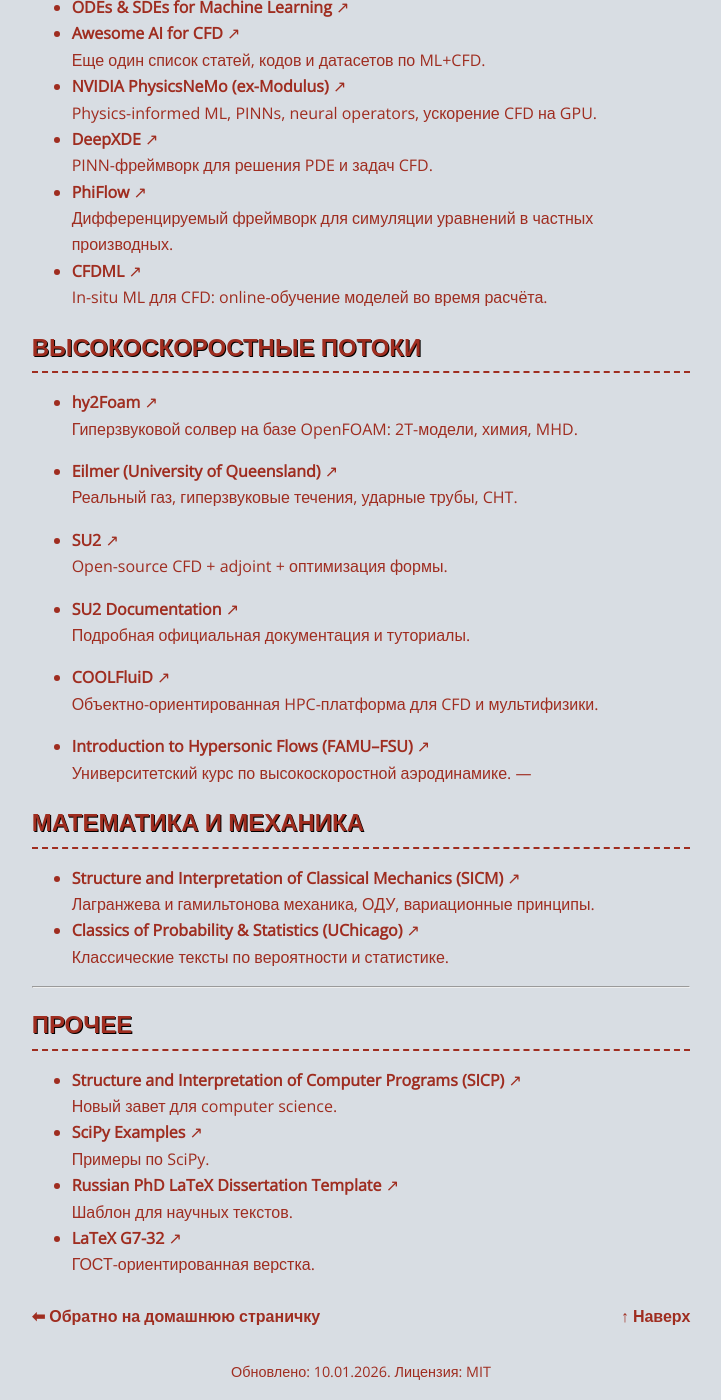
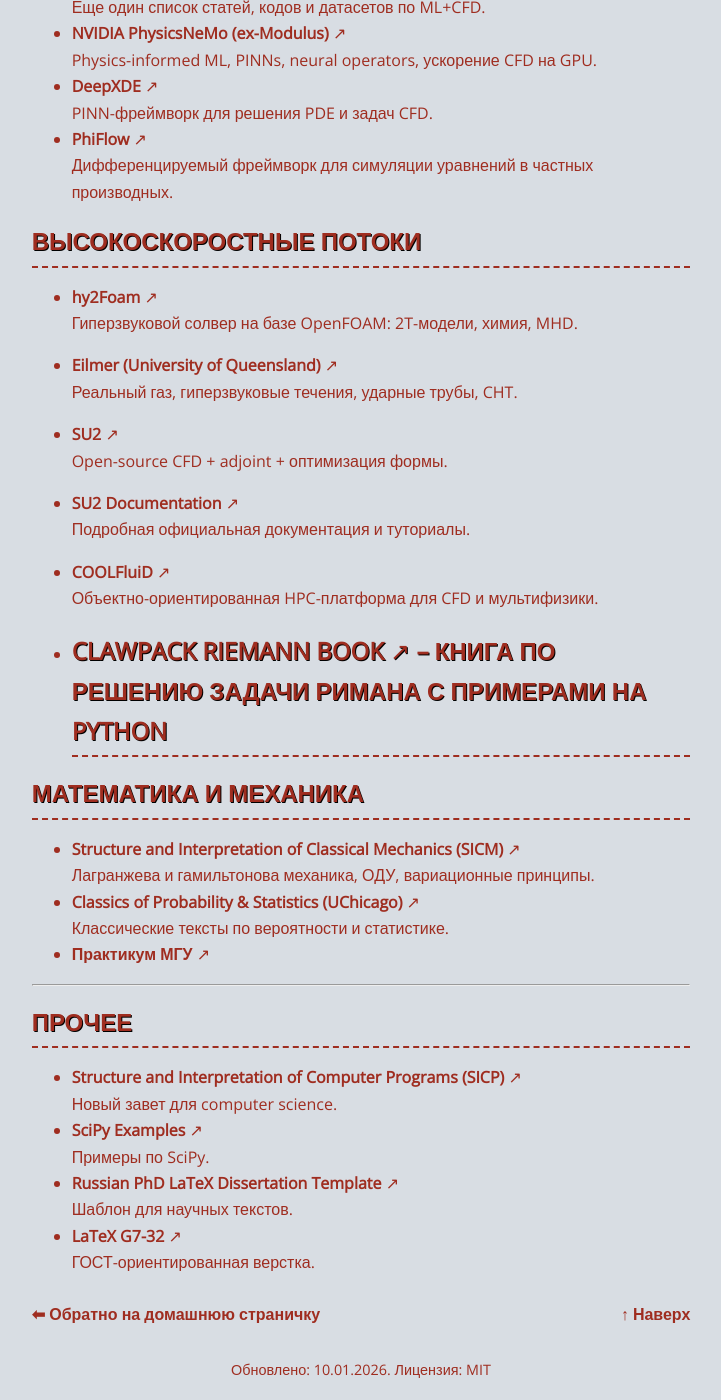
Before and after one commit to CKPEIIKA/ckpeiika.github.io, a Jekyll site: the page built from pages/resources.md, in a window 1280 px wide and 1400 px high, scrolled down 1835 px. Shown: the whole window, without its empty margins (279-1000 px from the left). Built offline with Jekyll 4.4.1, drawn with Linux system fonts in a browser that asks for light colours; some of the changed text lies outside the part shown.

Commit message:
fix neuroslop

```diff
--- a/pages/resources.md
+++ b/pages/resources.md
@@ -59,7 +58,7 @@
 - [Understanding Deep Learning (UDL Book)](https://udlbook.github.io/udlbook/)
 - [RLHF Book](https://rlhfbook.com/)
 - [ODEs & SDEs for Machine Learning](https://rbcborealis.com/research-blogs/odes-and-sdes-for-machine-learning/)
-- [Awesome AI for CFD](https://github.com/AI4CFD/Awesome-AI4CFD)
+- [Awesome AI for CFD](https://github.com/WillDreamer/Awesome-AI4CFD)
   Еще один список статей, кодов и датасетов по ML+CFD.
 - [NVIDIA PhysicsNeMo (ex-Modulus)](https://developer.nvidia.com/physicsnemo)
   Physics-informed ML, PINNs, neural operators, ускорение CFD на GPU.
@@ -67,12 +66,10 @@
   PINN-фреймворк для решения PDE и задач CFD.
 - [PhiFlow](https://github.com/tum-pbs/PhiFlow)
   Дифференцируемый фреймворк для симуляции уравнений в частных производных.
-- [CFDML](https://github.com/IBM/CFDML)
-  In-situ ML для CFD: online-обучение моделей во время расчёта.
 
 ## Высокоскоростные потоки
 
-- [hy2Foam](https://github.com/vitormorais/hy2Foam)
+- [hy2Foam](https://hystrath.github.io/solvers/fleming/hy2foam/)
   Гиперзвуковой солвер на базе OpenFOAM: 2T-модели, химия, MHD.
 
 - [Eilmer (University of Queensland)](https://github.com/gdtk-uq/gdtk)
@@ -84,11 +81,10 @@
 - [SU2 Documentation](https://su2code.github.io/docs/)
   Подробная официальная документация и туториалы.
 
-- [COOLFluiD](https://github.com/COOLFluiD/COOLFluiD)
+- [COOLFluiD](https://andrealani.github.io/COOLFluiD/)
   Объектно-ориентированная HPC-платформа для CFD и мультифизики.
 
-- [Introduction to Hypersonic Flows (FAMU–FSU)](https://aero.famu.fsu.edu/people/faculty/john-hu/teaching/)
-  Университетский курс по высокоскоростной аэродинамике.
+- [Clawpack Riemann Book](http://www.clawpack.org/riemann_book/) -- книга по решению задачи Римана с примерами на Python
 ---
 
 ## Математика и механика
@@ -97,6 +93,7 @@
   Лагранжева и гамильтонова механика, ОДУ, вариационные принципы.
 - [Classics of Probability & Statistics (UChicago)](http://www.stat.uchicago.edu/~lekheng/courses/302/classics/index.html)
   Классические тексты по вероятности и статистике.
+- [Практикум МГУ](https://gidropraktikum.narod.ru/equations-of-hydrodynamics.htm)
 
 ---
 
```
Also changed, not shown: other parts of pages/resources.md (+1 -2 lines).
